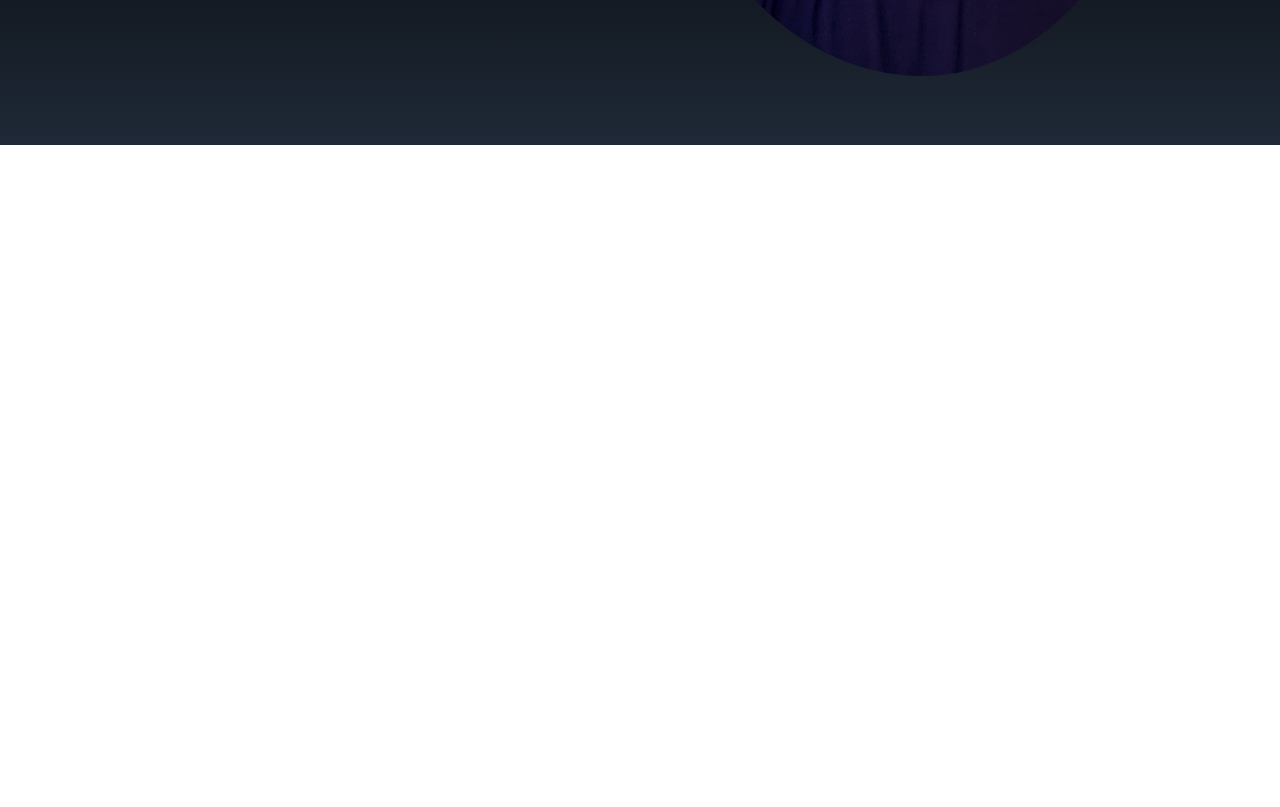
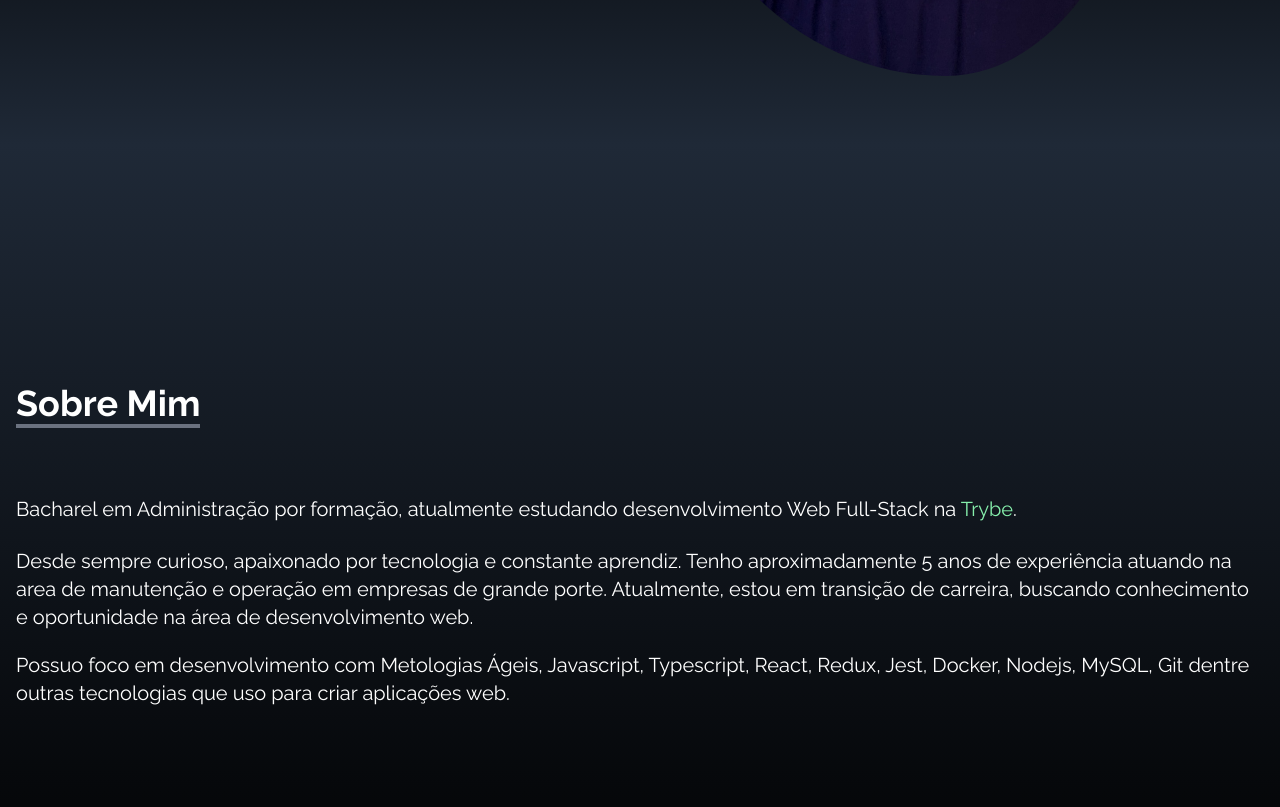
Before and after one commit to Rafael-Souza-97/portfolio, a React (Create React App) app: page / in a window 1280 px wide. Shown: the part 655-1462 px from the top of the page. Before the commit the page ends 800 px from the top, so only its background shows below. Built offline with nearby package versions, Linux system fonts and the light colour scheme; the HTML template or start-up script is replaced by a standard one.

Commit message:
feat Adiciona seção Sobre Mim

```diff
--- a/src/App.js
+++ b/src/App.js
@@ -1,5 +1,6 @@
 import NavBar from "./components/NavBar";
 import Home from "./components/Home";
+import About from "./components/About"
 import SocialLinks from "./components/SocialLinks";
 
 function App() {
@@ -7,6 +8,7 @@
     <div>
       <NavBar />
       <Home />
+      <About />
       <SocialLinks />
     </div>
   );
--- /dev/null
+++ b/src/components/About.jsx
@@ -0,0 +1,34 @@
+import React from "react";
+
+const About = () => {
+  return (
+    <div
+      name="about"
+      className="w-full h-screen bg-gradient-to-b from-gray-800 to-black text-white"
+    >
+      <div className="max-w-screen-xl p-4 mx-auto flex flex-col justify-center w-full h-full">
+        <div className="pb-8">
+          <p className="text-4xl font-bold inline border-b-4 border-gray-500">
+            Sobre Mim
+          </p>
+        </div>
+
+        <p className="text-xl mt-10">
+          Bacharel em Administração por formação, atualmente estudando desenvolvimento Web Full-Stack na <a href="https://www.betrybe.com/"><span  className="text-green-300 hover:underline">Trybe</span></a>.
+        </p>
+
+        <br />
+
+        <p className="text-xl">
+          Desde sempre curioso, apaixonado por tecnologia e constante aprendiz. Tenho aproximadamente 5 anos de experiência atuando na area de manutenção e operação em empresas de grande porte. Atualmente, estou em transição de carreira, buscando conhecimento e oportunidade na área de desenvolvimento web.
+        </p>
+
+        <p className="text-xl mt-5">
+          Possuo foco em desenvolvimento com Metologias Ágeis, Javascript, Typescript, React, Redux, Jest, Docker, Nodejs, MySQL, Git dentre outras tecnologias que uso para criar aplicações web.
+        </p>
+      </div>
+    </div>
+  );
+};
+
+export default About;
```
